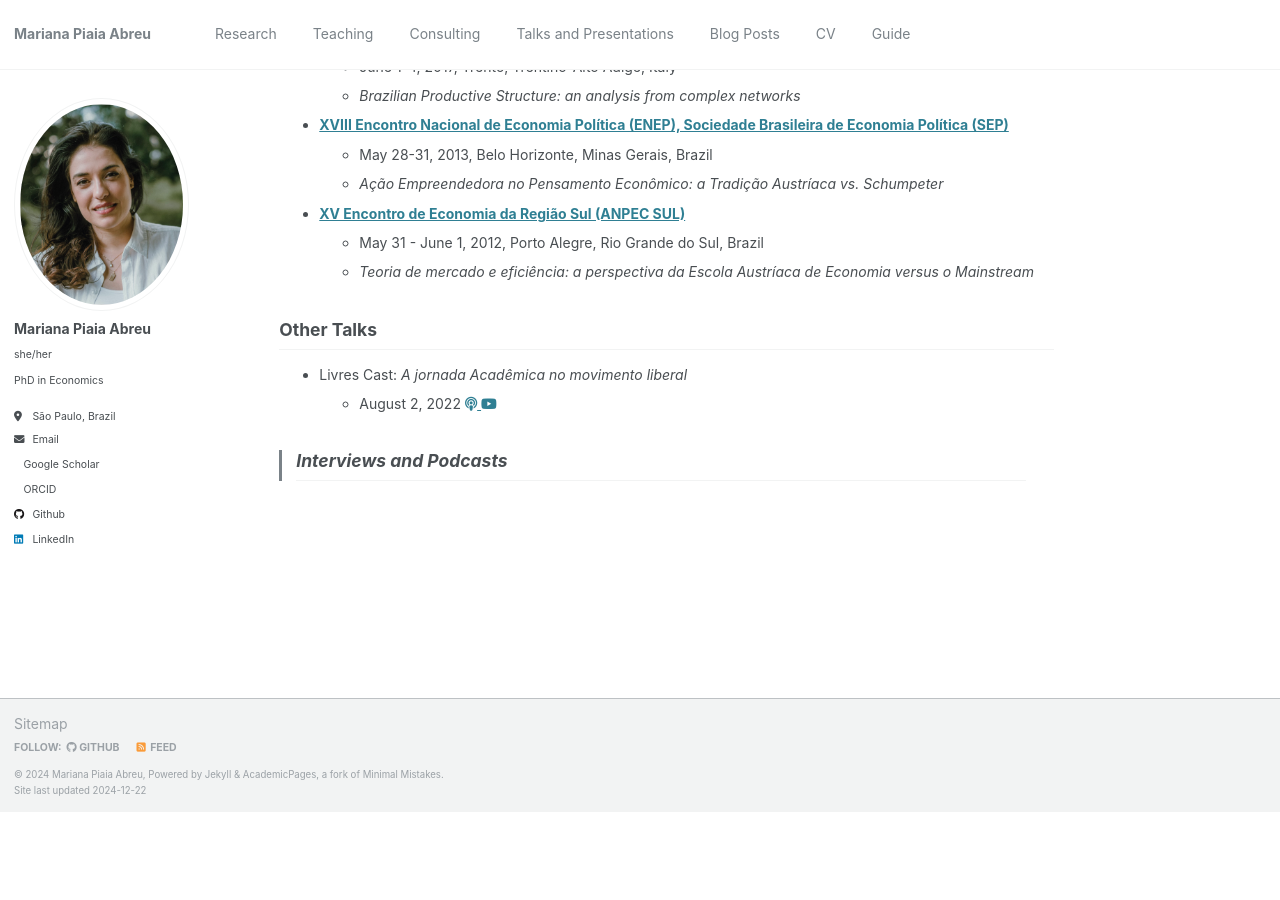
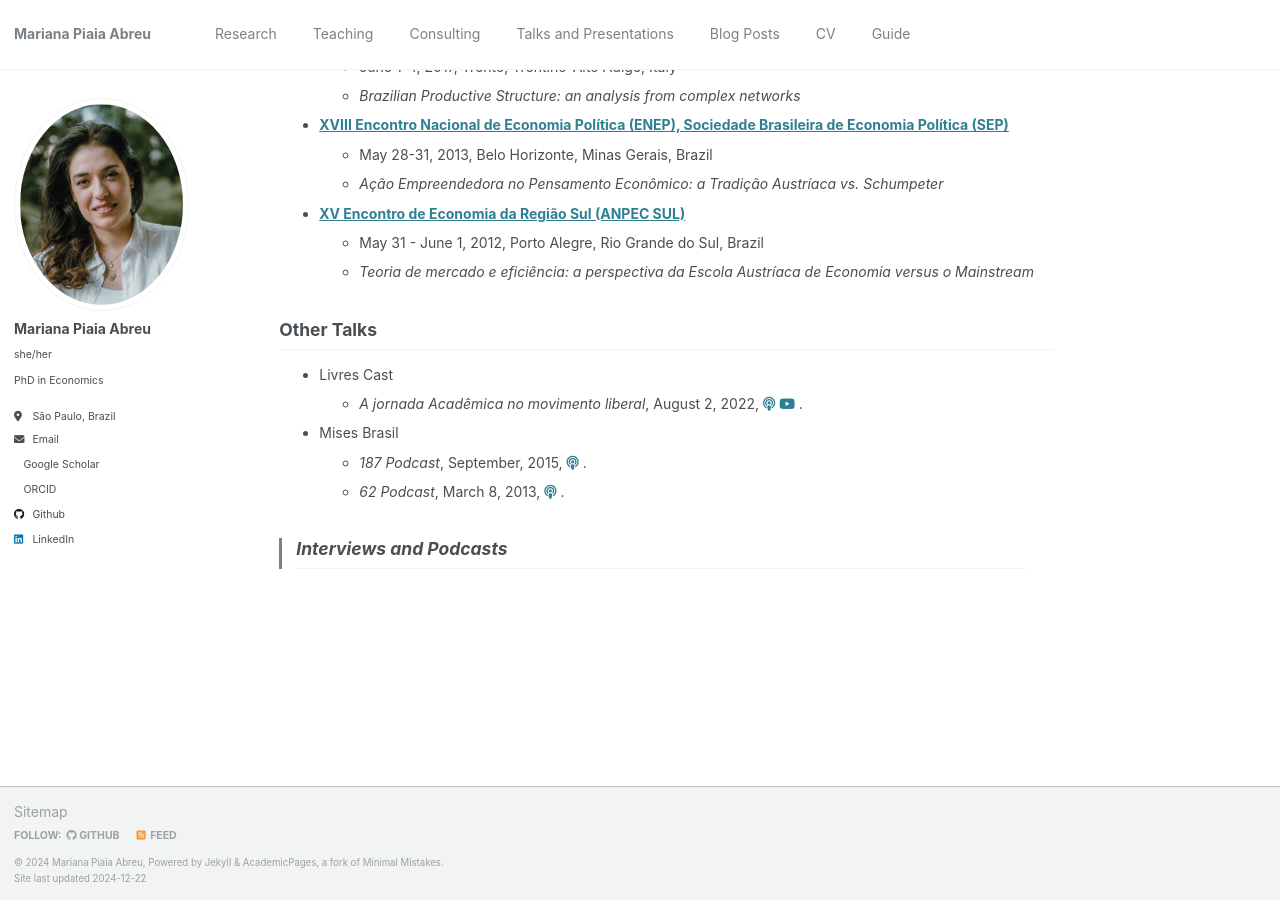
Before and after one commit to piaiaabreu/piaiaabreu.github.io, a Jekyll site: the page built from _pages/talks.md, in a window 1280 px wide and 900 px high, scrolled down 530 px. Built offline with Jekyll 4.4.1, drawn with Linux system fonts in a browser that asks for light colours; a style sheet for code colours, icons or effects is not loaded; before the commit the page ends 1342 px from its top, so only the background shows below that.

Commit message:
Update talks.md

```diff
--- a/_pages/talks.md
+++ b/_pages/talks.md
@@ -36,14 +36,17 @@ redirect_from:
 
 ## Other Talks
 
-* Livres Cast: _A jornada Acadêmica no movimento liberal_
-  * August 2, 2022
-    <a href="[https://your-podcast-link.com](https://open.spotify.com/episode/119WeJC2IS48uER8wVSbrO?si=iZmCpenrSbeTmC2rflyLEw)" target="_blank" title="Podcast">
-      <i class="fas fa-podcast"></i>
-    </a>
-    <a href="](https://www.youtube.com/watch?v=Vi4ZeZ0j5sE&t=37s&pp=ygUNbWFyaWFuYSBwaWFpYQ%3D%3D)https://youtube.com/your-channel-link" target="_blank" title="YouTube">
-      <i class="fab fa-youtube"></i>
-    </a>
+* Livres Cast
+  * _A jornada Acadêmica no movimento liberal_, August 2, 2022,
+    <a href="[https://your-podcast-link.com](https://open.spotify.com/episode/119WeJC2IS48uER8wVSbrO?si=iZmCpenrSbeTmC2rflyLEw)" target="_blank" title="Podcast"><i class="fas fa-podcast"></i></a>
+    <a href="](https://www.youtube.com/watch?v=Vi4ZeZ0j5sE&t=37s&pp=ygUNbWFyaWFuYSBwaWFpYQ%3D%3D)https://youtube.com/your-channel-link" target="_blank" title="YouTube"><i class="fab fa-youtube"></i></a> .
+
+* Mises Brasil
+  * _187 Podcast_, September, 2015,
+    <a href="[https://your-podcast-link.com](https://open.spotify.com/episode/30Y4XasSDiXZe7T5vcc76p?si=ZynEbl0RQCq_zDRFJRsJZw)" target="_blank" title="Podcast"><i class="fas fa-podcast"></i></a> .
+  * _62 Podcast_, March 8, 2013,
+    <a href="[https://your-podcast-link.com](https://open.spotify.com/episode/6ThrI3DNnpTf8DkfpUh1t8?si=OfvlQBUxQ5mOxmKWHw-jrg)" target="_blank" title="Podcast"><i class="fas fa-podcast"></i></a> .
+
 
 
 
```
